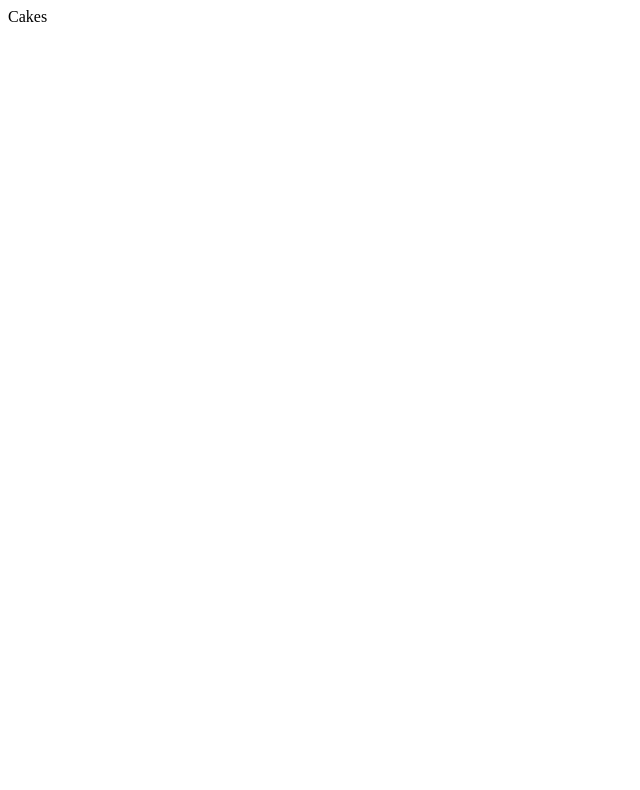
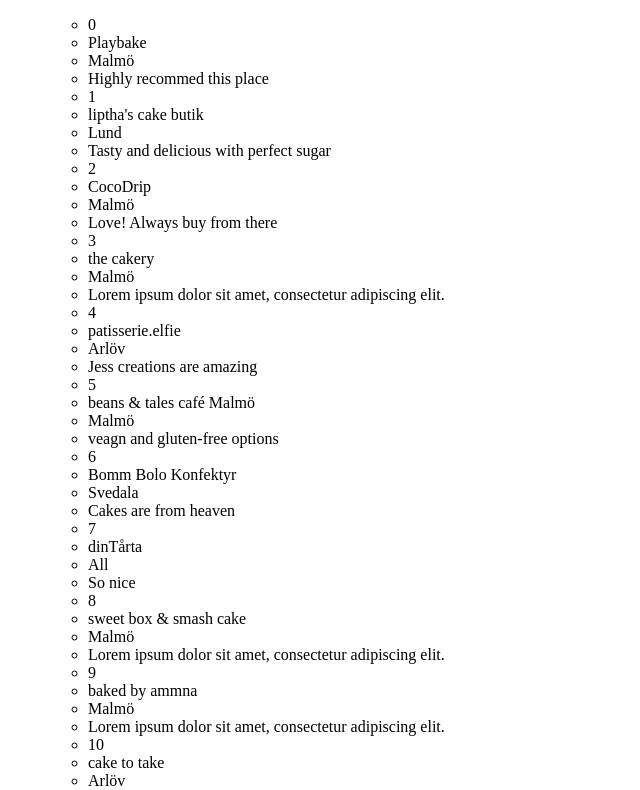
Before and after one commit to tshepi-tech/TECHLAND-DIRECTORY, a React (Vite) app: page / in a window 1280 px wide. Shown: the top 790 px of the page, without its empty margins (0-640 px from the left). Built offline with nearby package versions, Linux system fonts and the light colour scheme.

Commit message:
map list of companies

```diff
--- a/src/App.jsx
+++ b/src/App.jsx
@@ -1,3 +1,6 @@
+import companies from "./Data/companies.json";
+import CompaniesList from "./CompaniesList";
+
 export default function App() {
-	return <div>Cakes</div>;
+	return <CompaniesList companies={companies} />;
 }
--- /dev/null
+++ b/src/CompaniesList.jsx
@@ -0,0 +1,8 @@
+import CompanyItem from "./CompanyItem";
+
+export default function CompaniesList({ companies }) {
+	const listCompanies = companies.map((company) => (
+		<CompanyItem key={company.id} company={company} />
+	));
+	return <ul>{listCompanies}</ul>;
+}
--- /dev/null
+++ b/src/CompanyItem.jsx
@@ -0,0 +1,11 @@
+export default function CompanyItem({ company }) {
+	const { id, name, city, quote } = company;
+	return (
+		<ul>
+			<li>{id}</li>
+			<li>{name}</li>
+			<li>{city}</li>
+			<li>{quote}</li>
+		</ul>
+	);
+}
```
